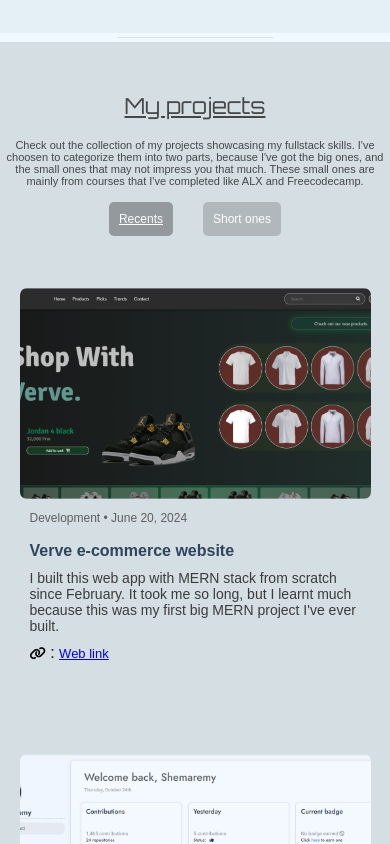
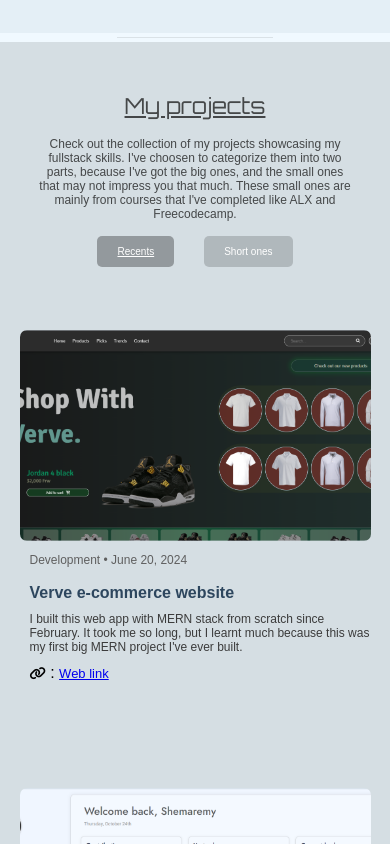
Before and after one commit to Shemaremy/Portfolio, a React (Vite) app in the folder portfolio website/: page / in a window 390 px wide. Shown: the part 960-1804 px from the top of the page. Built offline with nearby package versions, Linux system fonts and the light colour scheme; a web font is replaced by a local one.

Commit message:
Reduced size of my fonts

```diff
--- a/portfolio website/src/components/Parts/CSS/Part3.css
+++ b/portfolio website/src/components/Parts/CSS/Part3.css
@@ -619,11 +619,14 @@
         align-items: center !important;
     }
 
+    .proj_button {
+        font-size: 10px;
+        padding-left: 20px;
+        padding-right: 20px;
+    }
 
-    .my-proj-description {
-        margin-top: 20px;
-        font-size: 11px;
-        width: 97%;
+    .project-description {
+        font-size: 12px;
     }
 
 
```
